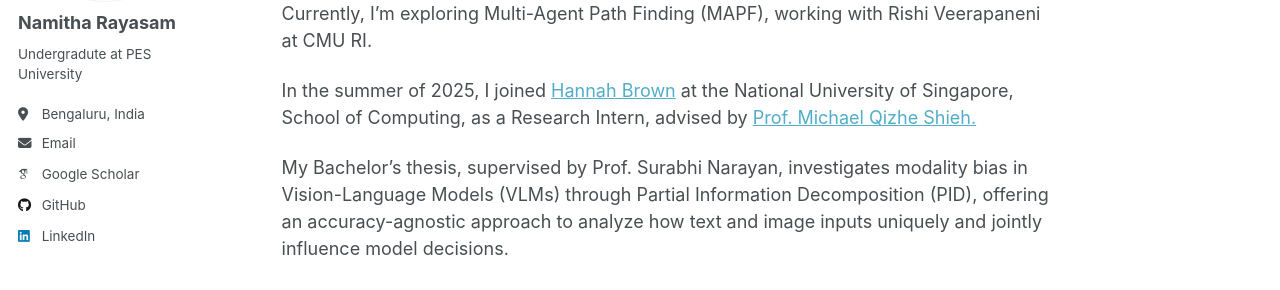
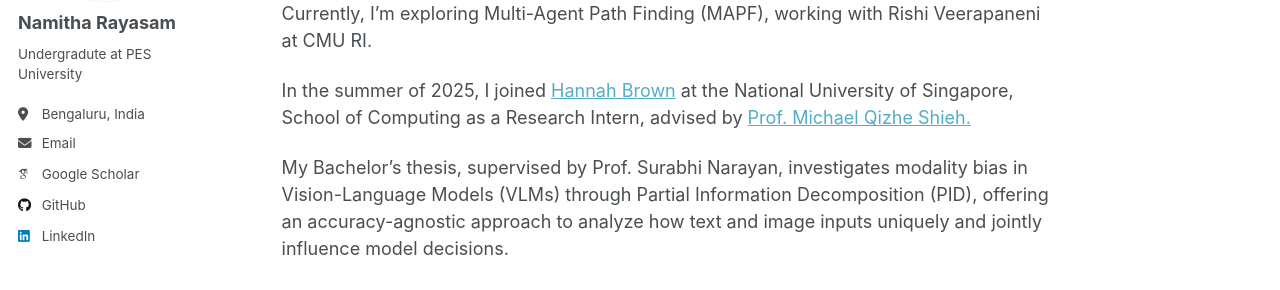
Before and after one commit to namitharayasam/namitharayasam.github.io, a Jekyll site: the page built from _pages/about.md, in a window 1280 px wide and 1103 px high. Shown: the part 273-563 px from the top of the window. Built offline with Jekyll 4.4.1, drawn with Linux system fonts in a browser that asks for light colours; some web fonts are replaced.

```diff
--- a/_pages/about.md
+++ b/_pages/about.md
@@ -11,7 +11,7 @@ I’m a third-year Computer Science undergraduate at PES University, Bangalore,
 
 Currently, I’m exploring Multi-Agent Path Finding (MAPF), working with Rishi Veerapaneni at CMU RI.
 
-In the summer of 2025, I joined [Hannah Brown](https://hannah-aught.github.io/) at the National University of Singapore, School of Computing, as a Research Intern, advised by [Prof. Michael Qizhe Shieh.](https://www.comp.nus.edu.sg/cs/people/mshieh/)
+In the summer of 2025, I joined [Hannah Brown](https://hannah-aught.github.io/) at the National University of Singapore, School of Computing as a Research Intern, advised by [Prof. Michael Qizhe Shieh.](https://www.comp.nus.edu.sg/cs/people/mshieh/)
 
 My Bachelor’s thesis, supervised by Prof. Surabhi Narayan, investigates modality bias in Vision-Language Models (VLMs) through Partial Information Decomposition (PID), offering an accuracy-agnostic approach to analyze how text and image inputs uniquely and jointly influence model decisions.
 
```
